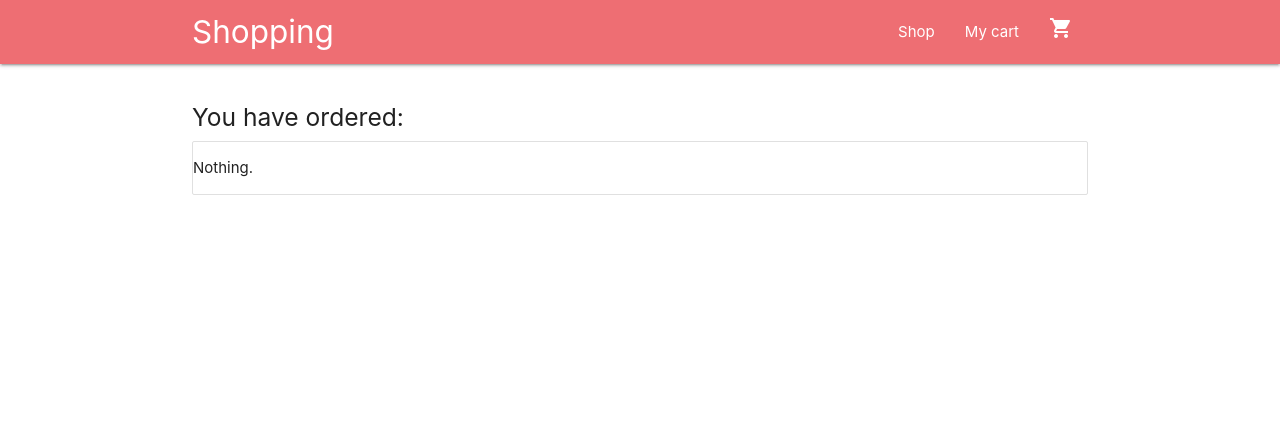
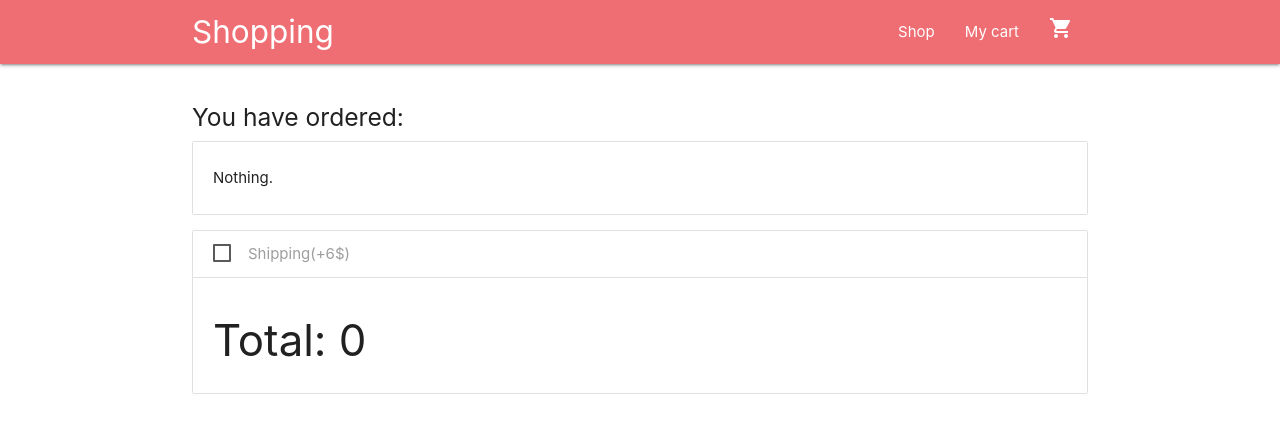
Before and after one commit to NicolasEzequielZulaicaRivera/WebDevTech, a React (Create React App) app: page /cart in a window 1280 px wide. Shown: the top 432 px of the page. Built offline with nearby package versions, Linux system fonts and the light colour scheme.

Commit message:
component will unmount

```diff
--- a/src/components/Cart.js
+++ b/src/components/Cart.js
@@ -1,7 +1,8 @@
 import React, { Component } from 'react';
 import { connect } from 'react-redux'
 import { Link } from 'react-router-dom'
-import { removeItem, subQuantity, addQuantity, toggleShipping } from './actions/cartActions'
+import Total from './Total';
+import { removeItem, subQuantity, addQuantity } from './actions/cartActions'
 
 class Cart extends Component{
 
@@ -50,7 +51,9 @@ class Cart extends Component{
             ):
 
              (
-                <p>Nothing.</p>
+                <div className="collection-item">
+                    <p>Nothing.</p>
+                </div>
              )
        return(
             <div className="container">
@@ -60,6 +63,7 @@ class Cart extends Component{
                         {addedItems}
                     </ul>
                 </div>
+                <Total />
             </div>
        )
     }
--- /dev/null
+++ b/src/components/Total.jsx
@@ -0,0 +1,52 @@
+import React, { Component } from 'react';
+import { connect } from 'react-redux'
+import { toggleShipping } from './actions/cartActions'
+
+
+class Total extends Component {
+
+	componentWillUnmount() {
+
+    if(this.refs.shipping.checked)
+    	this.props.toggleShipping(false)
+    this.refs.shipping.checked = false
+  }
+
+	render(){
+
+		return (
+			<div className="total collection" >
+				<div className="collection-item">
+					<label>
+            <input type="checkbox" ref="shipping"
+            	onChange= { (e)=>{
+            		console.log(e.target);
+            		console.log(e.target.cheked);
+            		this.props.toggleShipping(e.target.checked)
+            	}}
+            />
+            <span>Shipping(+{this.props.shippingPrice}$)</span>
+          </label>
+				</div>
+				<div className="collection-item">
+					<h3> Total: {this.props.total} </h3>
+				</div>
+			</div>
+		)
+	}
+}
+
+const mapStateToProps = (state)=>{
+	return {
+	  total: state.total,
+	  shippingPrice: state.shippingPrice,
+	}
+}
+const mapDispatchToProps= (dispatch)=>{
+
+  return{
+  	toggleShipping: (shipping)=>{dispatch(toggleShipping(shipping))}
+  }
+}
+
+export default connect(mapStateToProps,mapDispatchToProps)(Total)
--- a/src/components/actions/cartActions.js
+++ b/src/components/actions/cartActions.js
@@ -29,9 +29,9 @@ export const addQuantity= (id)=>{
     }
 }
 //toggle shipping action
-export const toggleShipping= (id)=>{
+export const toggleShipping= (shipping)=>{
     return{
         type: TOGGLE_SHIPPING,
-        id
+        shipping
     }
 }
--- a/src/components/reducers/cartReducer.js
+++ b/src/components/reducers/cartReducer.js
@@ -17,7 +17,8 @@ const initState = {
 		{id:6,title:'Sleepy', desc: "Lorem ipsum dolor sit amet consectetur adipisicing elit. Minima, ex.",price:90,img: Item6}
 	],
 	addedItems:[],
-	total: 0
+	total: 0,
+	shippingPrice: 6,
 
 }
 const cartReducer= (state = initState,action)=>{
@@ -102,7 +103,10 @@ const addQuantity = (state, action)=>{
 }
 
 const toggleShipping = (state, action)=>{
-
+	return {
+		...state,
+		total: state.total + state.shippingPrice * (action.shipping?1:-1)
+	}
 }
 
 export default cartReducer;
```
